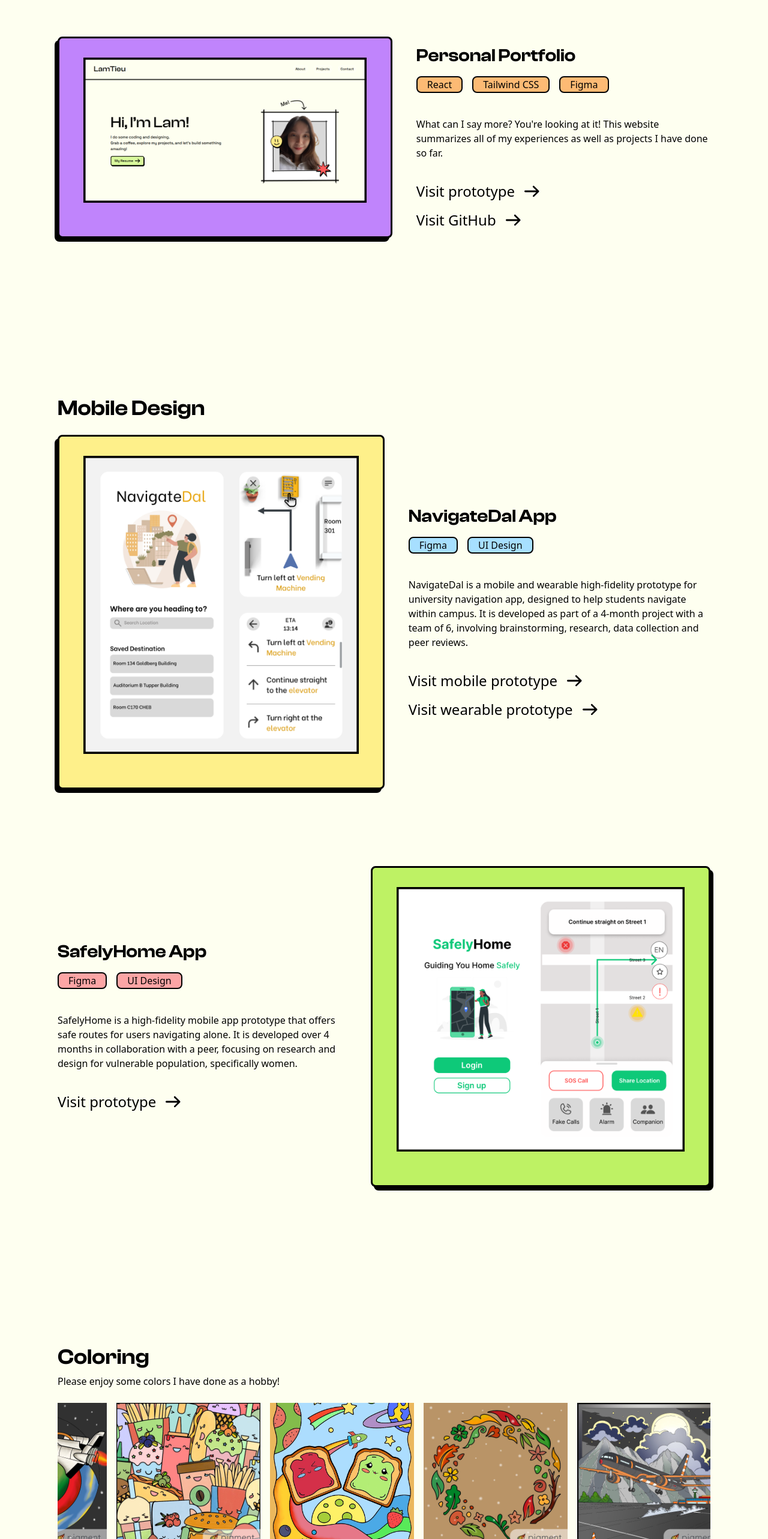
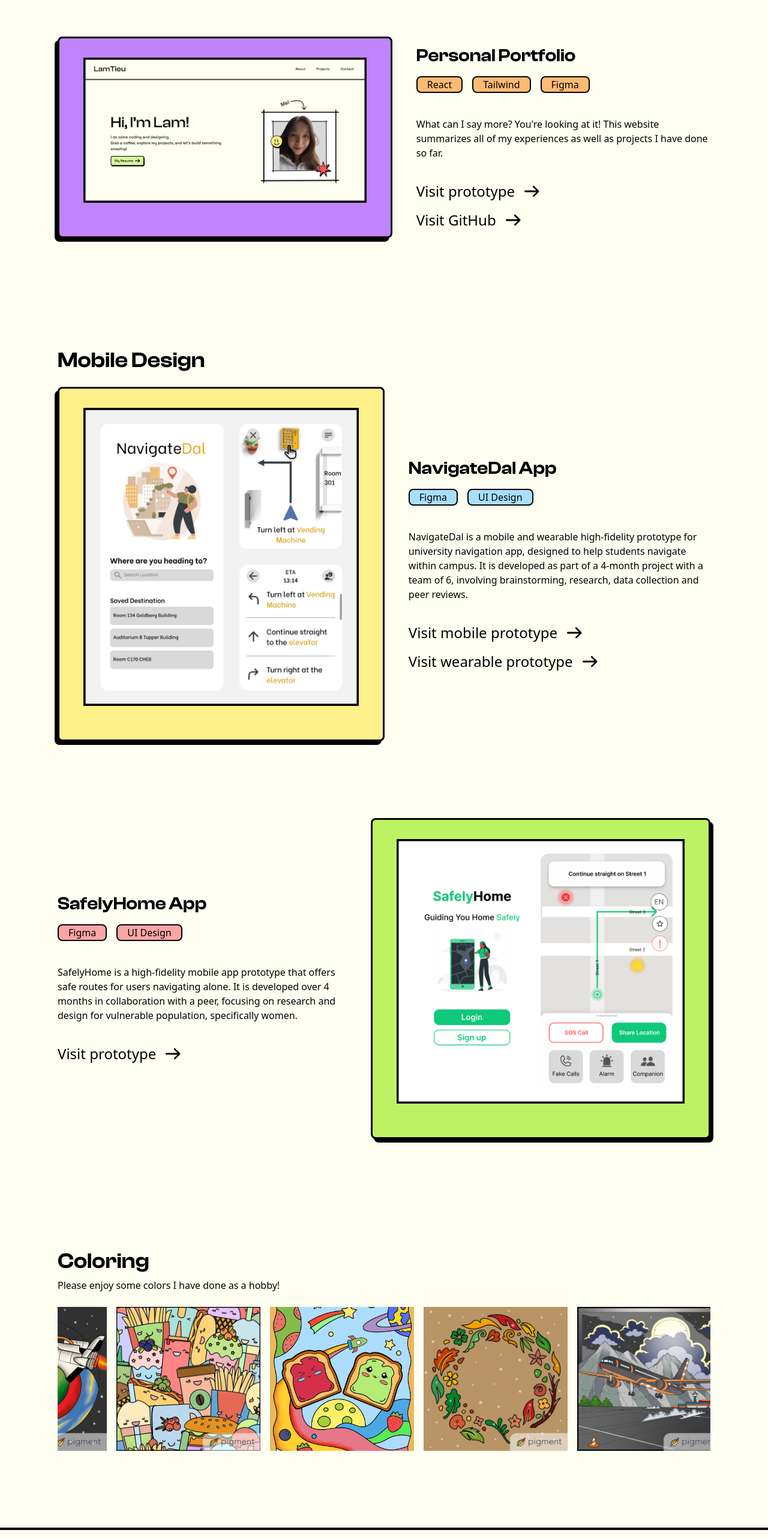
Before and after one commit to ltieu12/my-portfolio, a React (Create React App) app: page /projects in a window 1280 px wide. Shown: the part 1220-3786 px from the top of the page at 60% size. Built offline with nearby package versions, Linux system fonts and the light colour scheme.

Commit message:
Adjust margin between section

```diff
--- a/src/pages/ProjectsPage.js
+++ b/src/pages/ProjectsPage.js
@@ -57,7 +57,7 @@
 
                 <div className="lg:w-1/2 lg:text-left mt-10 lg:mt-0 text-left space-y-4">
                     <h3 className="text-3xl font-Clash font-semibold">Personal Portfolio</h3>
-                    <ProjectKeywords bgColor="bg-orange-300" keywords={["React", "Tailwind CSS", "Figma"]} />
+                    <ProjectKeywords bgColor="bg-orange-300" keywords={["React", "Tailwind", "Figma"]} />
                     <p>What can I say more? You're looking at it! This website summarizes all of my experiences as well as projects I have done so far.</p>
                     <a href="https://www.figma.com/proto/eiOV8lAKvW46a7AHdt5b7A/Portfolio?node-id=2-2&t=6kOpVcyWhAGAz4q7-1&scaling=min-zoom&content-scaling=fixed&page-id=0%3A1" target="_blank" className="text-xl md:text-2xl pt-5 inline-flex items-center gap-2 hover:underline" rel="noreferrer">Visit prototype
                         <Arrow />
@@ -70,7 +70,7 @@
             </div>
 
             {/* Mobile Design Section */}
-            <div className="container mx-auto px-10 lg:px-24 mt-20">
+            <div className="container mx-auto px-10 lg:px-24 mt-18">
                 <h2 className="text-4xl font-Clash font-semibold text-left mt-14 mb-6">Mobile Design</h2>
             </div>
 
@@ -113,7 +113,7 @@
             </div>
 
             {/* Coloring Section */}
-            <div className="container mx-auto px-10 lg:px-24 mt-20 mb-32">
+            <div className="container mx-auto px-10 lg:px-24 mt-18 mb-32">
                 <h2 className="text-4xl font-Clash font-semibold text-left mt-14 mb-2">Coloring</h2>
                 <p className="text-left mb-6">Please enjoy some colors I have done as a hobby!</p>
                 <ImageSlider />
```
